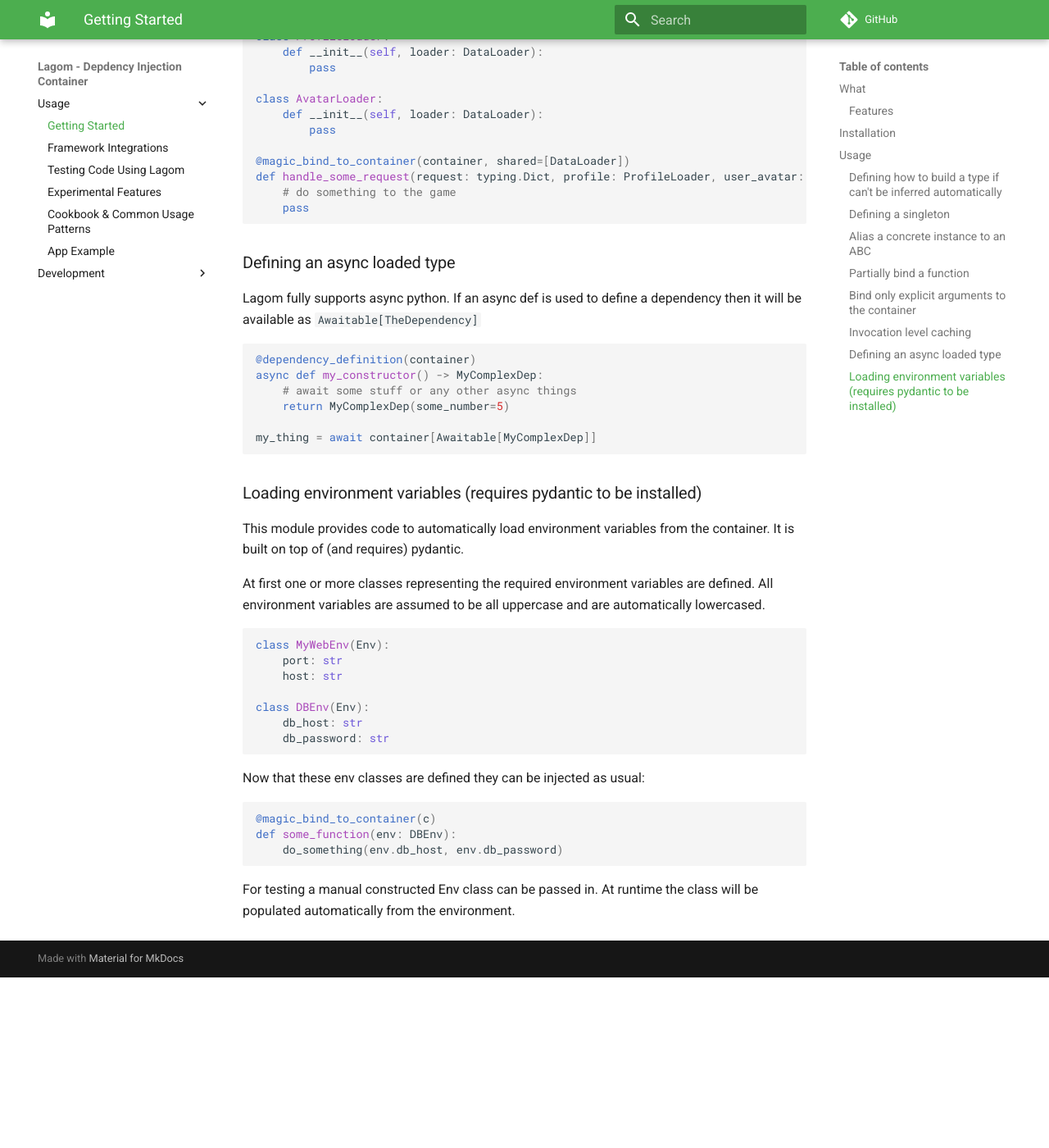
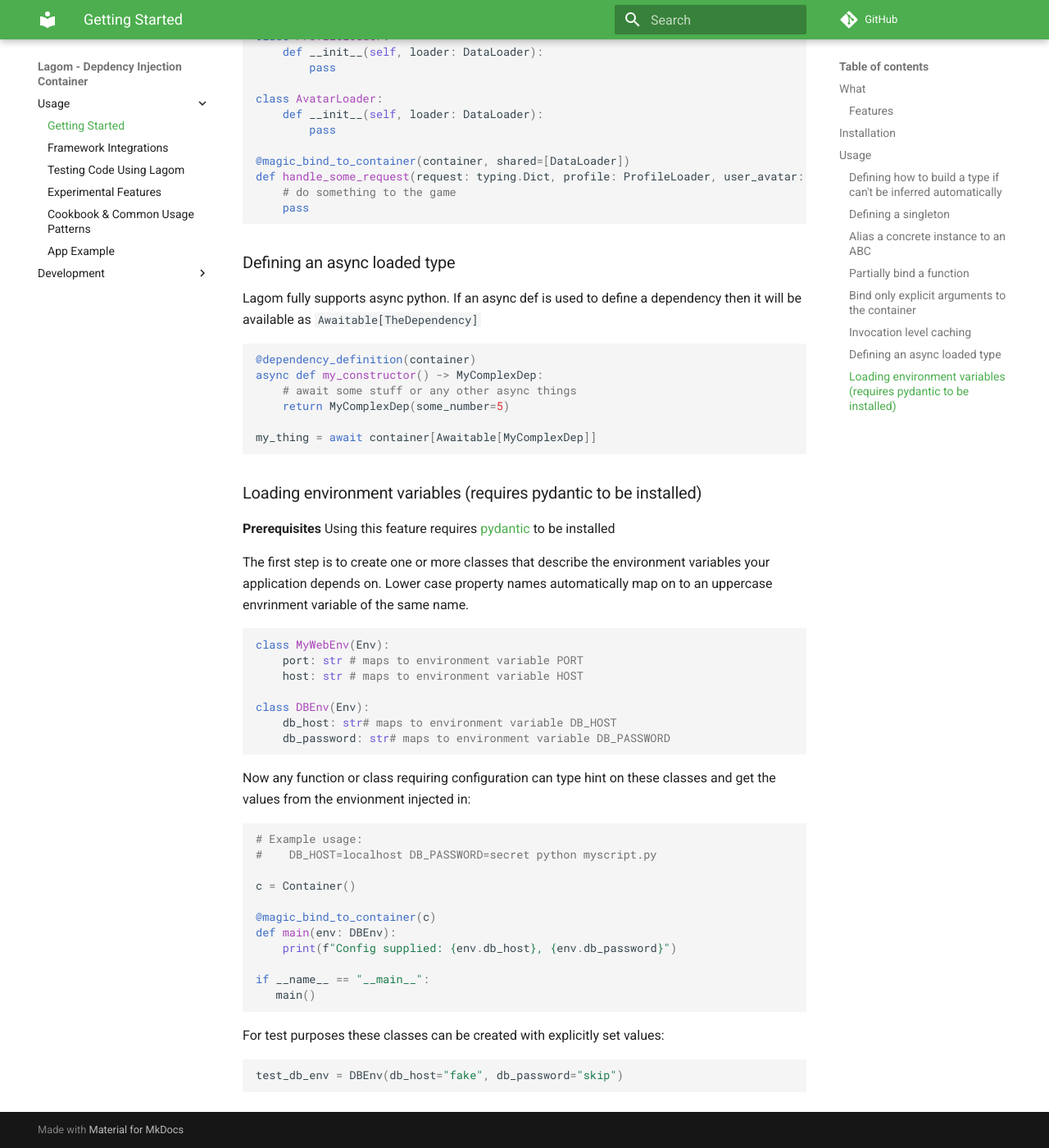
Before and after one commit to meadsteve/lagom, an MkDocs documentation site: the page built from docs/index.md, in a window 1280 px wide and 1400 px high, scrolled down 3057 px. Shown: the whole window at 82% size. Built offline with MkDocs 1.6.1 and Material for MkDocs 9.7.7, drawn with Linux system fonts in a browser that asks for light colours; comment, search, counter and statistics services are not loaded; before the commit the page ends 4249 px from its top, so only the background shows below that.

Commit message:
update env example

````diff
--- a/docs/index.md
+++ b/docs/index.md
@@ -158,29 +158,36 @@
 
 ### Loading environment variables (requires pydantic to be installed)
 
-This module provides code to automatically load environment variables from the container.
-It is built on top of (and requires) pydantic.
+**Prerequisites** Using this feature requires [pydantic](https://github.com/samuelcolvin/pydantic/) to be installed
 
-At first one or more classes representing the required environment variables are defined.
-All environment variables are assumed to be all uppercase and are automatically lowercased.
+The first step is to create one or more classes that describe the environment variables your application depends on.
+Lower case property names automatically map on to an uppercase envrinment variable of the same name.
+
 ```python
 class MyWebEnv(Env):
-    port: str
-    host: str
+    port: str # maps to environment variable PORT
+    host: str # maps to environment variable HOST
 
 class DBEnv(Env):
-    db_host: str
-    db_password: str
+    db_host: str# maps to environment variable DB_HOST
+    db_password: str# maps to environment variable DB_PASSWORD
+```
+Now any function or class requiring configuration can type hint on these classes and get the values from the envionment injected in:
+```python
+# Example usage:
+#    DB_HOST=localhost DB_PASSWORD=secret python myscript.py
+
+c = Container()
+
+@magic_bind_to_container(c)
+def main(env: DBEnv):
+    print(f"Config supplied: {env.db_host}, {env.db_password}")
+
+if __name__ == "__main__":
+   main()
 ```
 
-Now that these env classes are defined they can be injected
-as usual:
+For test purposes these classes can be created with explicitly set values:
 ```python
-@magic_bind_to_container(c)
-def some_function(env: DBEnv):
-    do_something(env.db_host, env.db_password)
+test_db_env = DBEnv(db_host="fake", db_password="skip")
 ```
-
-For testing a manual constructed Env class can be passed in.
-At runtime the class will be populated automatically from
-the environment.
````
